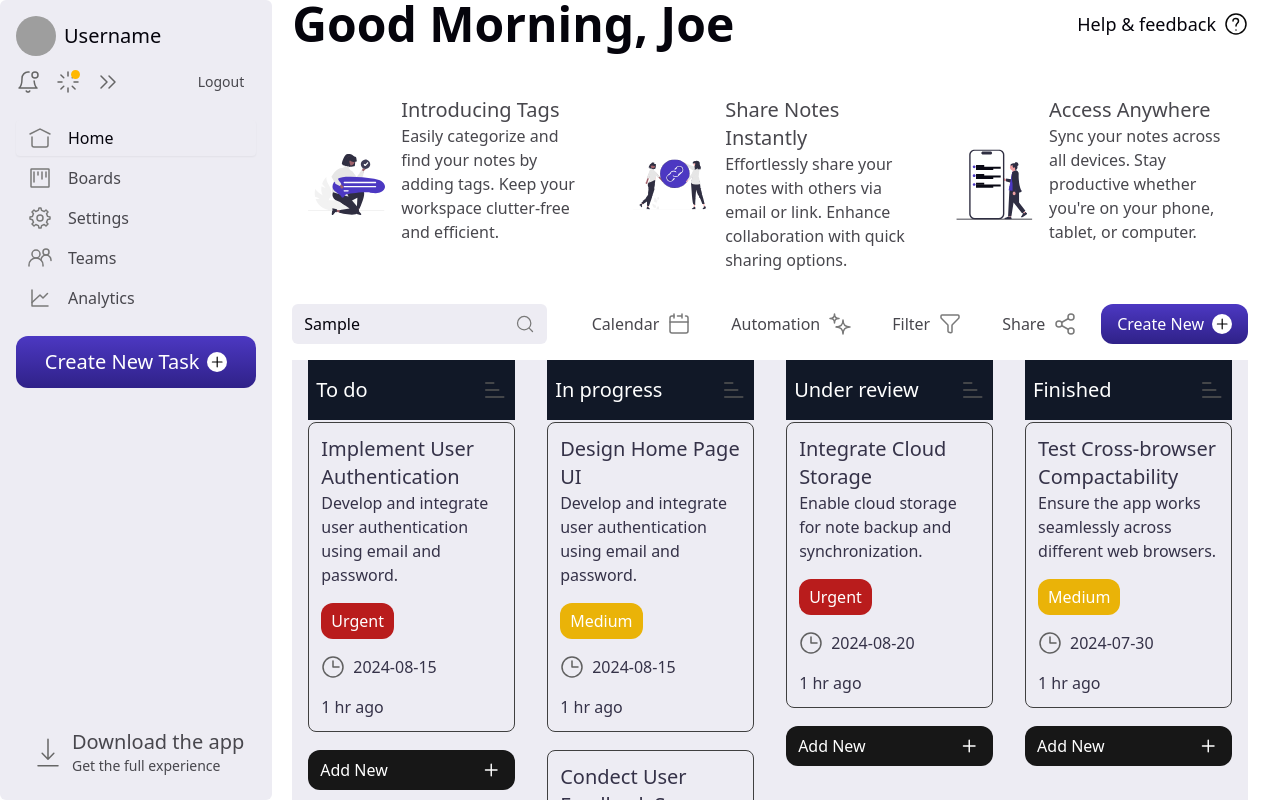
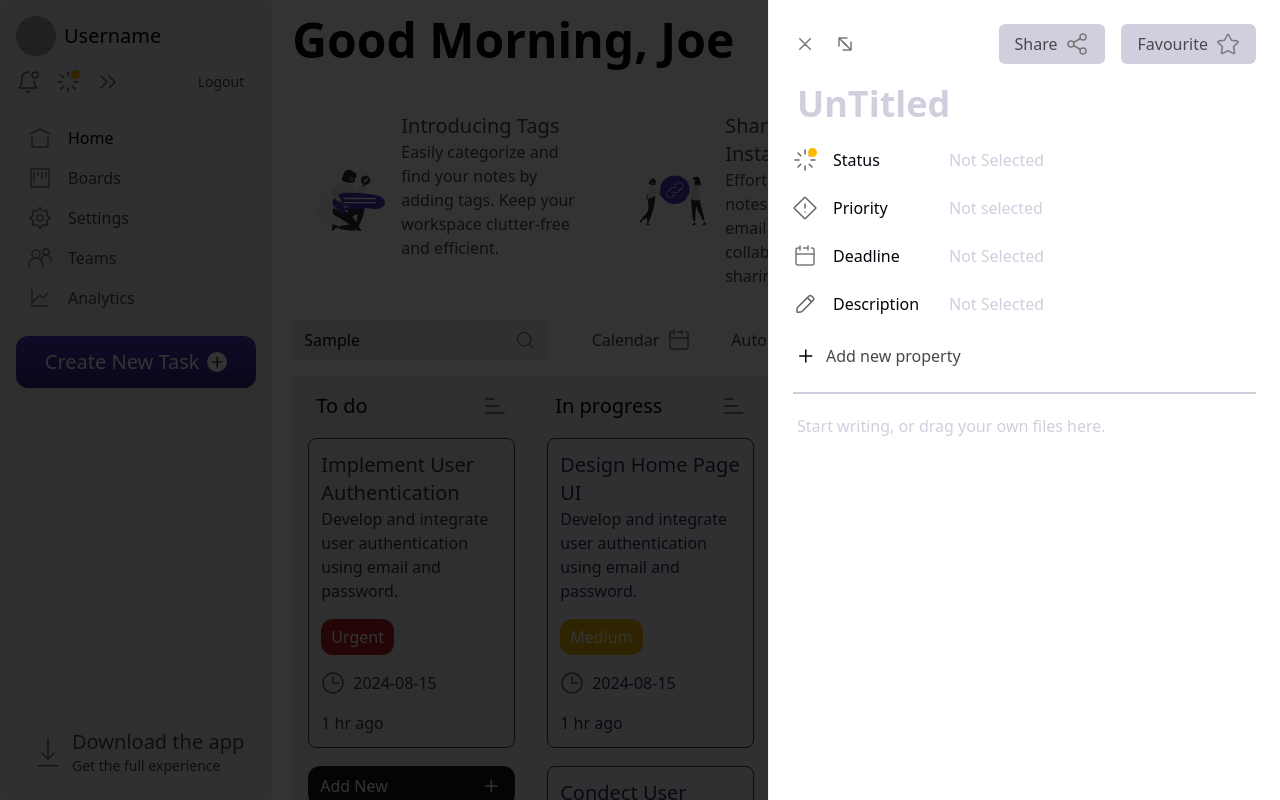
Before and after one commit to 2xDevs/Trello, a Next.js app: page / in a window 1280 px wide. Both pictures are taken after typing "Sample" into the empty fields and a click on the button "Create New Task". Built offline with nearby package versions, Linux system fonts and the light colour scheme; grey boxes are pictures that could not be loaded.

Commit message:
added Modal

```diff
--- a/package.json
+++ b/package.json
@@ -14,6 +14,7 @@
     "@dnd-kit/core": "^6.1.0",
     "@dnd-kit/sortable": "^8.0.0",
     "@dnd-kit/utilities": "^3.2.2",
+    "@radix-ui/react-dialog": "^1.1.1",
     "@radix-ui/react-slot": "^1.1.0",
     "@radix-ui/react-tabs": "^1.1.0",
     "@t3-oss/env-nextjs": "^0.10.1",
--- a/src/app/page.tsx
+++ b/src/app/page.tsx
@@ -5,13 +5,17 @@ import { Button } from "@/components/ui/button";
 import { Input } from "@/components/ui/input";
 import { Tabs, TabsContent, TabsList } from "@/components/ui/tabs";
 import { Sidebar } from "@/components/Sidebar";
-import { ButtonWithIconProps, FeaturesDataProps } from "@/types/types";
+import { FeaturesDataProps } from "@/types/types";
 import { ButtonWithIconData, FeaturesData, TabsData } from "@/config/Data";
 import { Kanban } from "@/components/Kanban";
+import { Sheet, SheetTrigger } from "@/components/ui/sheet";
+import { AddTodoModal } from "@/components/AddTodoModal";
+import { ButtonWithIcon } from "@/components/ButtonWithIcon";
 
 export default function HomePage() {
   return (
     <>
+      <Sheet>
         <div className="max-h-dvh w-full overflow-auto">
           <Tabs defaultValue="home" className="h-full text-foreground">
             <TabsList className="w-fit items-start gap-1 p-4">
@@ -20,7 +24,7 @@ export default function HomePage() {
 
             <div className="flex max-h-dvh overflow-auto pl-4 pr-8">
               <TabsContent className="flex flex-1 flex-col" value="home">
-              <div className="flex justify-between">
+                <div className="flex justify-between pt-4">
                   <p className="text-5xl font-semibold">Good Morning, Joe</p>
                   <div className="flex items-center gap-2">
                     <span className="text-lg">Help & feedback</span>
@@ -42,7 +46,11 @@ export default function HomePage() {
                     <Icons.Search className="absolute right-3 top-1/2 z-20 h-5 w-5 -translate-y-1/2" />
                   </div>
                   <div className="flex flex-1 justify-end gap-2">
-                  <ButtonWithIcon ButtonWithIconsData={ButtonWithIconData} />
+                    {ButtonWithIconData.map((data, index) => (
+                      <ButtonWithIcon key={index} data={data} />
+                    ))}
+
+                    <SheetTrigger asChild>
                       <Button className="rounded-xl bg-[linear-gradient(180deg,_#4C38C2_0%,_#2F2188_100%)]">
                         <div className="flex items-center gap-2">
                           <p className="text-base">Create New</p>
@@ -52,6 +60,7 @@ export default function HomePage() {
                           />
                         </div>
                       </Button>
+                    </SheetTrigger>
                   </div>
                 </div>
 
@@ -66,6 +75,8 @@ export default function HomePage() {
             </div>
           </Tabs>
         </div>
+        <AddTodoModal />
+      </Sheet>
     </>
   );
 }
@@ -94,24 +105,3 @@ const FeatureSection = ({
     </>
   );
 };
-
-const ButtonWithIcon = ({
-  ButtonWithIconsData,
-}: {
-  ButtonWithIconsData: ButtonWithIconProps[];
-}) => {
-  return (
-    <>
-      {ButtonWithIconsData.map((data, index) => (
-        <Button key={index} variant={data.variant}>
-          <div className="flex items-center gap-2 text-muted-foreground">
-            <p className="text-base">{data.label}</p>
-            <div>
-              <data.icon />
-            </div>
-          </div>
-        </Button>
-      ))}
-    </>
-  );
-};
--- /dev/null
+++ b/src/components/AddTodoModal.tsx
@@ -0,0 +1,104 @@
+import { ButtonWithIcon } from "@/components/ButtonWithIcon";
+import { Icons } from "@/components/Icons";
+import { Button } from "@/components/ui/button";
+import { Input } from "@/components/ui/input";
+import {
+  SheetContent,
+  SheetHeader,
+  SheetTitle,
+  SheetDescription,
+  SheetFooter,
+  SheetClose,
+} from "@/components/ui/sheet";
+
+export const AddTodoModal = () => {
+  return (
+    <>
+      <SheetContent className="min-w-[40%]">
+        <div className="mb-4 flex w-full items-center justify-between">
+          <div className="flex gap-4">
+            <SheetClose>
+              <Icons.Close />
+            </SheetClose>
+            <Icons.Expand />
+          </div>
+          <div className="flex gap-4">
+            <ButtonWithIcon
+              data={{ variant: "secondary", label: "Share", icon: Icons.Share }}
+            />
+            <ButtonWithIcon
+              data={{
+                variant: "secondary",
+                label: "Favourite",
+                icon: Icons.Favorite,
+              }}
+            />
+          </div>
+        </div>
+        <div className="mb-4">
+          <Input
+            placeholder="UnTitled"
+            className="h-fit bg-transparent px-1 py-1 text-4xl font-extrabold placeholder:text-4xl placeholder:font-extrabold placeholder:text-accent focus-visible:ring-0 focus-visible:ring-offset-0"
+          />
+        </div>
+        <div className="flex flex-col gap-4">
+          <div className="flex gap-4">
+            <label className="flex min-w-32 items-center gap-4">
+              <Icons.Loading />
+              <p>Status</p>
+            </label>
+            <Input
+              placeholder="Not Selected"
+              className="h-fit bg-transparent py-1 text-base font-normal placeholder:text-base placeholder:font-normal placeholder:text-accent focus-visible:ring-0 focus-visible:ring-offset-0"
+            />
+          </div>
+          <div className="flex gap-4">
+            <label className="flex min-w-32 items-center gap-4">
+              <Icons.Warning />
+              <p>Priority</p>
+            </label>
+            <Input
+              placeholder="Not selected"
+              className="h-fit bg-transparent py-1 text-base font-normal placeholder:text-base placeholder:font-normal placeholder:text-accent focus-visible:ring-0 focus-visible:ring-offset-0"
+            />
+          </div>
+          <div className="flex gap-4">
+            <label className="flex min-w-32 items-center gap-4">
+              <Icons.Calendar />
+              <p>Deadline</p>
+            </label>
+            <Input
+              placeholder="Not Selected"
+              className="h-fit bg-transparent py-1 text-base font-normal placeholder:text-base placeholder:font-normal placeholder:text-accent focus-visible:ring-0 focus-visible:ring-offset-0"
+            />
+          </div>
+          <div className="flex gap-4">
+            <label className="flex min-w-32 items-center gap-4">
+              <Icons.Description />
+              <p>Description</p>
+            </label>
+            <Input
+              placeholder="Not Selected"
+              className="h-fit bg-transparent py-1 text-base font-normal placeholder:text-base placeholder:font-normal placeholder:text-accent focus-visible:ring-0 focus-visible:ring-offset-0"
+            />
+          </div>
+          <Button className="w-fit pl-0" variant={"ghost"}>
+            <div className="flex flex-row-reverse items-center gap-2 text-muted-foreground">
+              <p className="text-base">{"Add new property"}</p>
+              <div>
+                <Icons.Plus color="#000" />
+              </div>
+            </div>
+          </Button>
+          <div className="h-0.5 bg-secondary"></div>
+          <div className="mb-4">
+            <Input
+              placeholder="Start writing, or drag your own files here."
+              className="h-fit bg-transparent px-1 py-1 text-base font-normal placeholder:text-base placeholder:font-normal placeholder:text-accent focus-visible:ring-0 focus-visible:ring-offset-0"
+            />
+          </div>
+        </div>
+      </SheetContent>
+    </>
+  );
+};
--- /dev/null
+++ b/src/components/ButtonWithIcon.tsx
@@ -0,0 +1,17 @@
+import { Button } from "@/components/ui/button";
+import { ButtonWithIconProps } from "@/types/types";
+
+export const ButtonWithIcon = ({ data }: { data: ButtonWithIconProps }) => {
+  return (
+    <>
+      <Button variant={data.variant}>
+        <div className="flex items-center gap-2 text-muted-foreground">
+          <p className="text-base">{data.label}</p>
+          <div>
+            <data.icon />
+          </div>
+        </div>
+      </Button>
+    </>
+  );
+};
--- a/src/components/Icons.tsx
+++ b/src/components/Icons.tsx
@@ -915,7 +915,7 @@ export const Icons = {
       />
     </svg>
   ),
-  Plus: ({ color, className }: { color: string; className: string }) => (
+  Plus: ({ color, className }: { color: string; className?: string }) => (
     <svg
       className={className}
       width="25"
--- a/src/components/Kanban.tsx
+++ b/src/components/Kanban.tsx
@@ -11,6 +11,7 @@ import { motion } from "framer-motion";
 import { Icons } from "@/components/Icons";
 import { Button } from "@/components/ui/button";
 import { cn } from "@/lib/utils";
+import { SheetTrigger } from "@/components/ui/sheet";
 
 export const Kanban = () => {
   return (
@@ -167,7 +168,7 @@ const Column = ({ title, cards, status, setCards }: ColumnProps) => {
 
   return (
     <div className="flex-1">
-      <div className="sticky top-0 flex items-center justify-between bg-gray-900 px-2 py-4 text-white">
+      <div className="sticky top-0 flex items-center justify-between bg-muted px-2 py-4">
         <h3 className="text-xl">{title}</h3>
         <span className="rounded text-sm text-neutral-400">
           <Icons.StatusMenu />
@@ -262,6 +263,7 @@ const DropIndicator = ({ beforeId, status }: DropIndicatorProps) => {
 const AddCardButton = () => {
   return (
     <>
+      <SheetTrigger asChild>
         <Button className="w-full rounded-xl bg-neutral-900 px-3 py-5 hover:bg-neutral-800">
           <div className="flex w-full items-center justify-between gap-2">
             <p className="text-base font-normal">Add New</p>
@@ -270,6 +272,7 @@ const AddCardButton = () => {
             </div>
           </div>
         </Button>
+      </SheetTrigger>
     </>
   );
 };
@@ -321,25 +324,6 @@ const DEFAULT_CARDS: CardType[] = [
     created: new Date(),
     status: "inProgress",
   },
-  {
-    title: "Condect User Feedback Survey",
-    description: "Collect and analyze user feedback to improve app features.",
-    id: "6",
-    priority: "Low",
-    deadline: "2024-08-05",
-    created: new Date(),
-    status: "inProgress",
-  },
-
-  {
-    title: "Condect User Feedback Survey",
-    description: "Collect and analyze user feedback to improve app features.",
-    id: "6",
-    priority: "Low",
-    deadline: "2024-08-05",
-    created: new Date(),
-    status: "inProgress",
-  },
 
   // UNDER REVIEW
   {
--- a/src/components/Sidebar.tsx
+++ b/src/components/Sidebar.tsx
@@ -1,5 +1,6 @@
 import { Icons } from "@/components/Icons";
 import { Button } from "@/components/ui/button";
+import { SheetTrigger } from "@/components/ui/sheet";
 import { TabsTrigger } from "@/components/ui/tabs";
 import { TabProps } from "@/types/types";
 
@@ -35,6 +36,7 @@ export const Sidebar = ({ TabsData }: { TabsData: TabProps[] }) => {
           </div>
         </TabsTrigger>
       ))}
+      <SheetTrigger asChild>
         <Button className="mt-4 flex h-fit w-full items-center gap-2 rounded-xl bg-[linear-gradient(180deg,_#4C38C2_0%,_#2F2188_100%)] py-3">
           <p className="text-xl">Create New Task</p>
           <Icons.Plus
@@ -42,6 +44,7 @@ export const Sidebar = ({ TabsData }: { TabsData: TabProps[] }) => {
             className="h-5 w-5 rounded-full bg-background text-black"
           />
         </Button>
+      </SheetTrigger>
 
       <div className="flex flex-1 items-end">
         <Button
--- /dev/null
+++ b/src/components/ui/sheet.tsx
@@ -0,0 +1,136 @@
+"use client";
+
+import * as React from "react";
+import * as SheetPrimitive from "@radix-ui/react-dialog";
+import { cva, type VariantProps } from "class-variance-authority";
+import { X } from "lucide-react";
+
+import { cn } from "@/lib/utils";
+
+const Sheet = SheetPrimitive.Root;
+
+const SheetTrigger = SheetPrimitive.Trigger;
+
+const SheetClose = SheetPrimitive.Close;
+
+const SheetPortal = SheetPrimitive.Portal;
+
+const SheetOverlay = React.forwardRef<
+  React.ElementRef<typeof SheetPrimitive.Overlay>,
+  React.ComponentPropsWithoutRef<typeof SheetPrimitive.Overlay>
+>(({ className, ...props }, ref) => (
+  <SheetPrimitive.Overlay
+    className={cn(
+      "fixed inset-0 z-50 bg-black/80 data-[state=open]:animate-in data-[state=closed]:animate-out data-[state=closed]:fade-out-0 data-[state=open]:fade-in-0",
+      className,
+    )}
+    {...props}
+    ref={ref}
+  />
+));
+SheetOverlay.displayName = SheetPrimitive.Overlay.displayName;
+
+const sheetVariants = cva(
+  "fixed z-50 gap-4 bg-background p-6 shadow-lg transition ease-in-out data-[state=open]:animate-in data-[state=closed]:animate-out data-[state=closed]:duration-300 data-[state=open]:duration-500",
+  {
+    variants: {
+      side: {
+        top: "inset-x-0 top-0 border-b data-[state=closed]:slide-out-to-top data-[state=open]:slide-in-from-top",
+        bottom:
+          "inset-x-0 bottom-0 border-t data-[state=closed]:slide-out-to-bottom data-[state=open]:slide-in-from-bottom",
+        left: "inset-y-0 left-0 h-full w-3/4 border-r data-[state=closed]:slide-out-to-left data-[state=open]:slide-in-from-left sm:max-w-sm",
+        right:
+          "inset-y-0 right-0 h-full w-3/4  border-l data-[state=closed]:slide-out-to-right data-[state=open]:slide-in-from-right sm:max-w-sm",
+      },
+    },
+    defaultVariants: {
+      side: "right",
+    },
+  },
+);
+
+interface SheetContentProps
+  extends React.ComponentPropsWithoutRef<typeof SheetPrimitive.Content>,
+    VariantProps<typeof sheetVariants> {}
+
+const SheetContent = React.forwardRef<
+  React.ElementRef<typeof SheetPrimitive.Content>,
+  SheetContentProps
+>(({ side = "right", className, children, ...props }, ref) => (
+  <SheetPortal>
+    <SheetOverlay />
+    <SheetPrimitive.Content
+      ref={ref}
+      className={cn(sheetVariants({ side }), className)}
+      {...props}
+    >
+      {children}
+    </SheetPrimitive.Content>
+  </SheetPortal>
+));
+SheetContent.displayName = SheetPrimitive.Content.displayName;
+
+const SheetHeader = ({
+  className,
+  ...props
+}: React.HTMLAttributes<HTMLDivElement>) => (
+  <div
+    className={cn(
+      "flex flex-col space-y-2 text-center sm:text-left",
+      className,
+    )}
+    {...props}
+  />
+);
+SheetHeader.displayName = "SheetHeader";
+
+const SheetFooter = ({
+  className,
+  ...props
+}: React.HTMLAttributes<HTMLDivElement>) => (
+  <div
+    className={cn(
+      "flex flex-col-reverse sm:flex-row sm:justify-end sm:space-x-2",
+      className,
+    )}
+    {...props}
+  />
+);
+SheetFooter.displayName = "SheetFooter";
+
+const SheetTitle = React.forwardRef<
+  React.ElementRef<typeof SheetPrimitive.Title>,
+  React.ComponentPropsWithoutRef<typeof SheetPrimitive.Title>
+>(({ className, ...props }, ref) => (
+  <SheetPrimitive.Title
+    ref={ref}
+    className={cn("text-lg font-semibold text-foreground", className)}
+    {...props}
+  />
+));
+SheetTitle.displayName = SheetPrimitive.Title.displayName;
+
+const SheetDescription = React.forwardRef<
+  React.ElementRef<typeof SheetPrimitive.Description>,
+  React.ComponentPropsWithoutRef<typeof SheetPrimitive.Description>
+>(({ className, ...props }, ref) => (
+  <SheetPrimitive.Description
+    ref={ref}
+    className={cn("text-sm text-muted-foreground", className)}
+    {...props}
+  />
+));
+SheetDescription.displayName = SheetPrimitive.Description.displayName;
+
+export {
+  Sheet,
+  SheetPortal,
+  SheetOverlay,
+  SheetTrigger,
+  SheetClose,
+  SheetContent,
+  SheetHeader,
+  SheetFooter,
+  SheetTitle,
+  SheetDescription,
+};
```
Also changed, not shown: 1 other file (tests, documents, lock files or other folders). Lines whose indentation alone changed are shown as unchanged.
